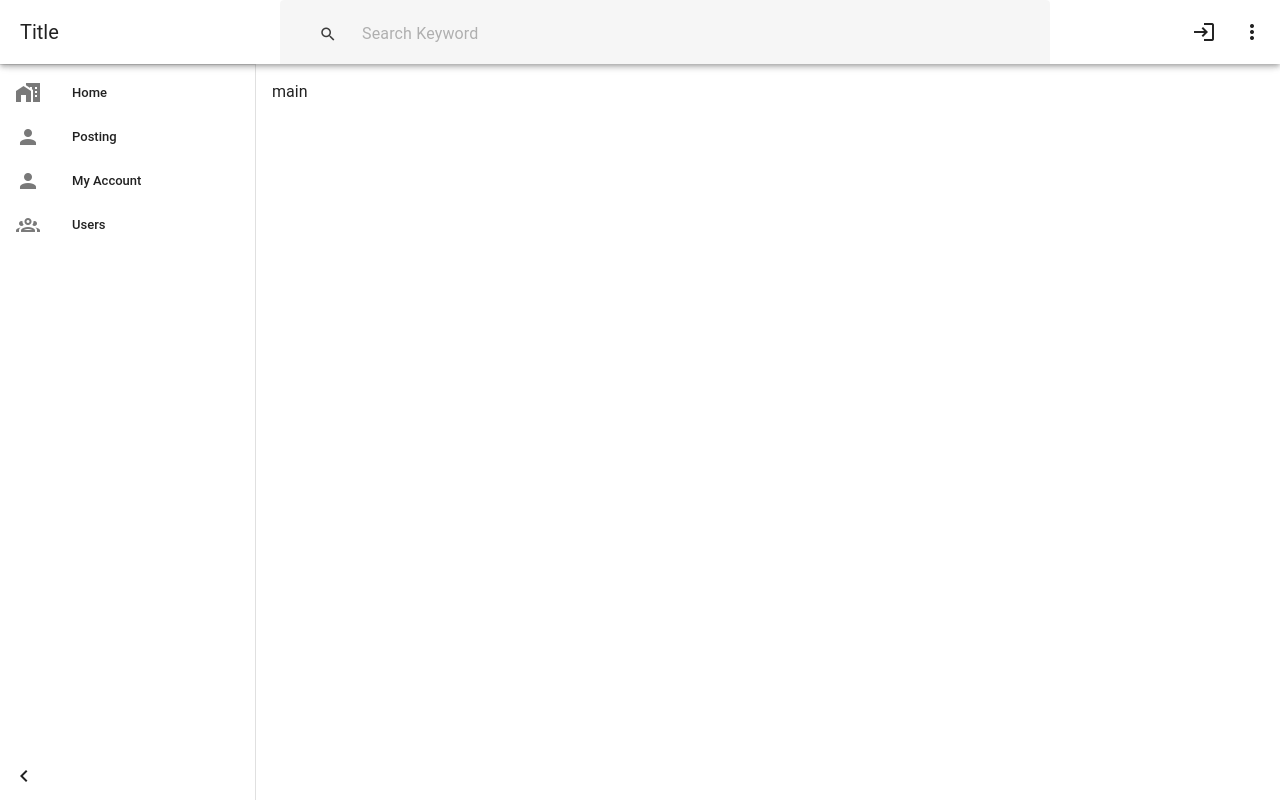
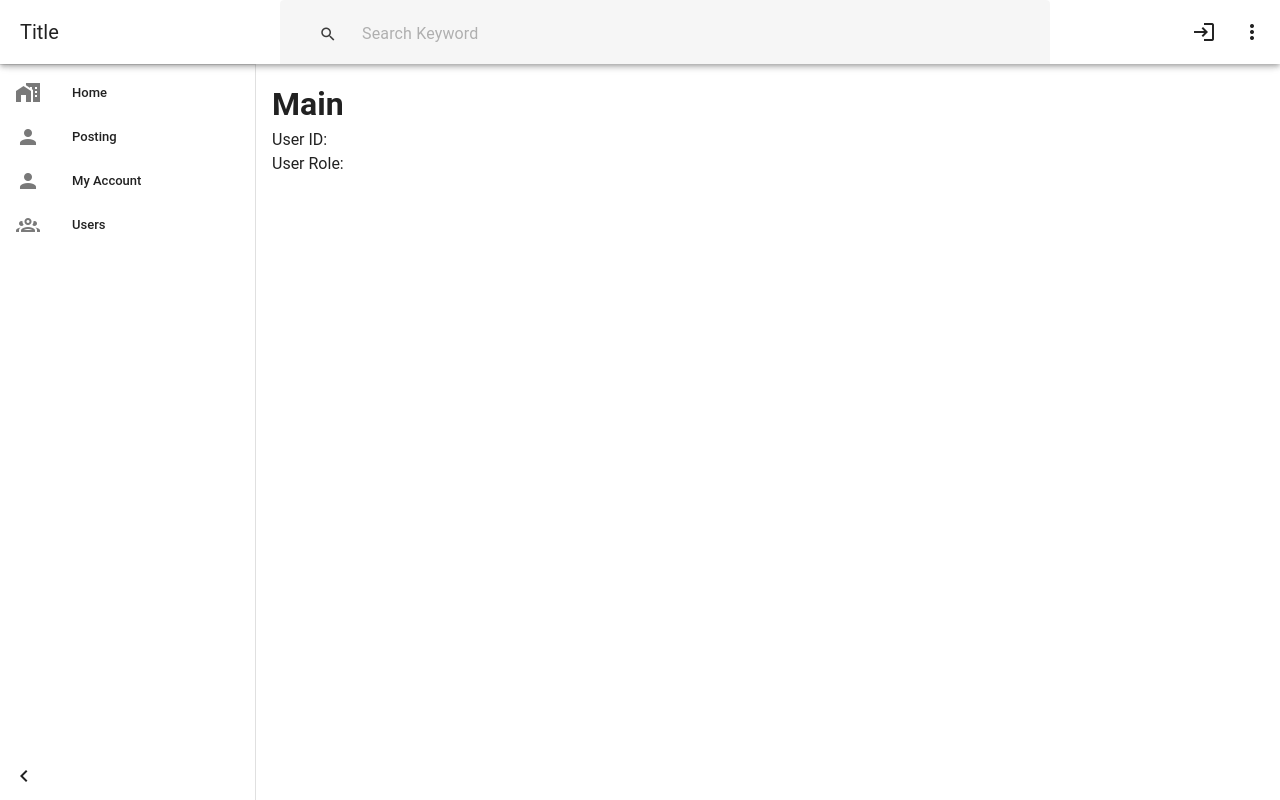
Before and after one commit to Limhagyeong/MySecurityProject_Front, a Vue app: page / in a window 1280 px wide. Built offline with nearby package versions, Linux system fonts and the light colour scheme; the HTML template or start-up script is replaced by a standard one.

Commit message:
store 설정 (session data)

```diff
--- a/package.json
+++ b/package.json
@@ -15,7 +15,8 @@
     "axios": "^1.7.7",
     "core-js": "^3.8.3",
     "vue": "^3.2.13",
-    "vue-router": "^4.4.5"
+    "vue-router": "^4.4.5",
+    "vuex": "^4.0.2"
   },
   "devDependencies": {
     "@babel/core": "^7.12.16",
--- a/src/components/layout/HeaderCom.vue
+++ b/src/components/layout/HeaderCom.vue
@@ -40,6 +40,7 @@
 </template>
 
 <script>
+
 export default{
   data(){
     return{
@@ -60,7 +61,7 @@ export default{
       return this.$route.path === '/findpwd';
     }
 
-  }
+  },
 }
 </script>
 <style>
--- a/src/main.js
+++ b/src/main.js
@@ -2,8 +2,9 @@ import { createApp } from 'vue'
 import App from './App.vue'
 import vuetify from './plugins/vuetify'
 import router from './router'
+import store from './store'
 
 // Import Vuetify CSS
 import 'vuetify/dist/vuetify.min.css'
 
-createApp(App).use(router).use(vuetify).mount("#app")
+createApp(App).use(router).use(vuetify).use(store).mount("#app")
--- /dev/null
+++ b/src/store/index.js
@@ -0,0 +1,28 @@
+import { createStore } from 'vuex';
+
+const store = createStore({
+  state: { // 상태 초기화
+    id: '',
+    role: ''
+  },
+  mutations: { // 상태 변경 메서드 정의
+    setUser(state, user) { // user 객체를 인자로 받아 state의 값을 업데이트
+      state.id = user.id;
+      state.role = user.role;
+    },
+    clearUser(state) { // 로그아웃
+      state.id = '';
+      state.role = '';
+    }
+  },
+  actions: { // 로직 처리 메서드 정의 => setUser 뮤테이션을 호출하여 user 객체를 전달
+    login({ commit }, user) {
+      commit('setUser', user);
+    },
+    logout({ commit }) {
+      commit('clearUser');
+    }
+  },
+});
+
+export default store;
--- a/src/views/LoginPage.vue
+++ b/src/views/LoginPage.vue
@@ -108,9 +108,13 @@
     },
     async checkSession() {
       try {
-        const res = await axios.get("/api");
-        this.id = res.data.id;
-        this.role = res.data.role;
+        const res = await axios.get("/api/members");
+        console.log(res.data)
+        this.$store.dispatch('login',
+        {
+          id: res.data.data.id,
+          role: res.data.data.role
+        })
       } catch (error) {
         console.error("세션 확인 실패:", error);
       }
--- a/src/views/MainPage.vue
+++ b/src/views/MainPage.vue
@@ -1,7 +1,20 @@
     <template>
-main
+ <div>
+    <h1>Main</h1>
+    <p>User ID: {{ userId }}</p>
+    <p>User Role: {{ userRole }}</p>
+  </div>
     </template>
 
     <script>
-
+export default{
+    computed: {
+  userId() {
+    return this.$store.state.id;
+  },
+  userRole() {
+    return this.$store.state.role;
+  }
+}
+}
     </script>
```
Also changed, not shown: 1 other file (tests, documents, lock files or other folders).
